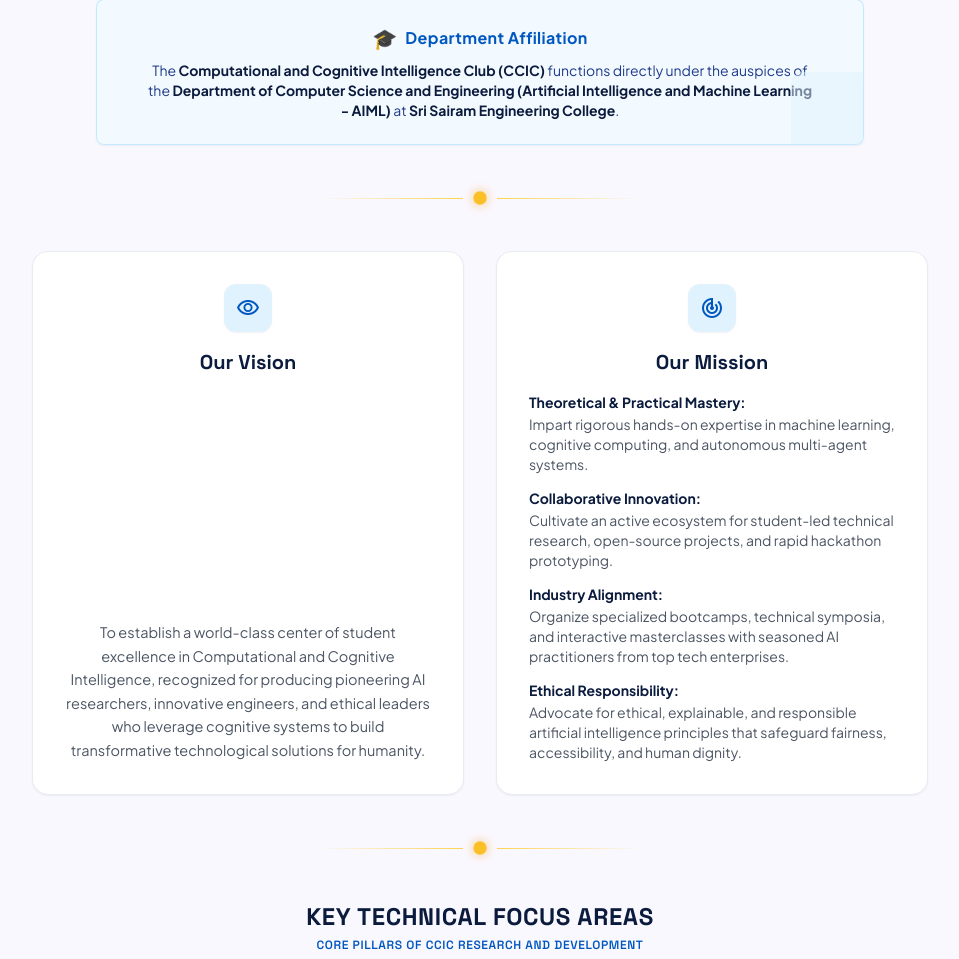
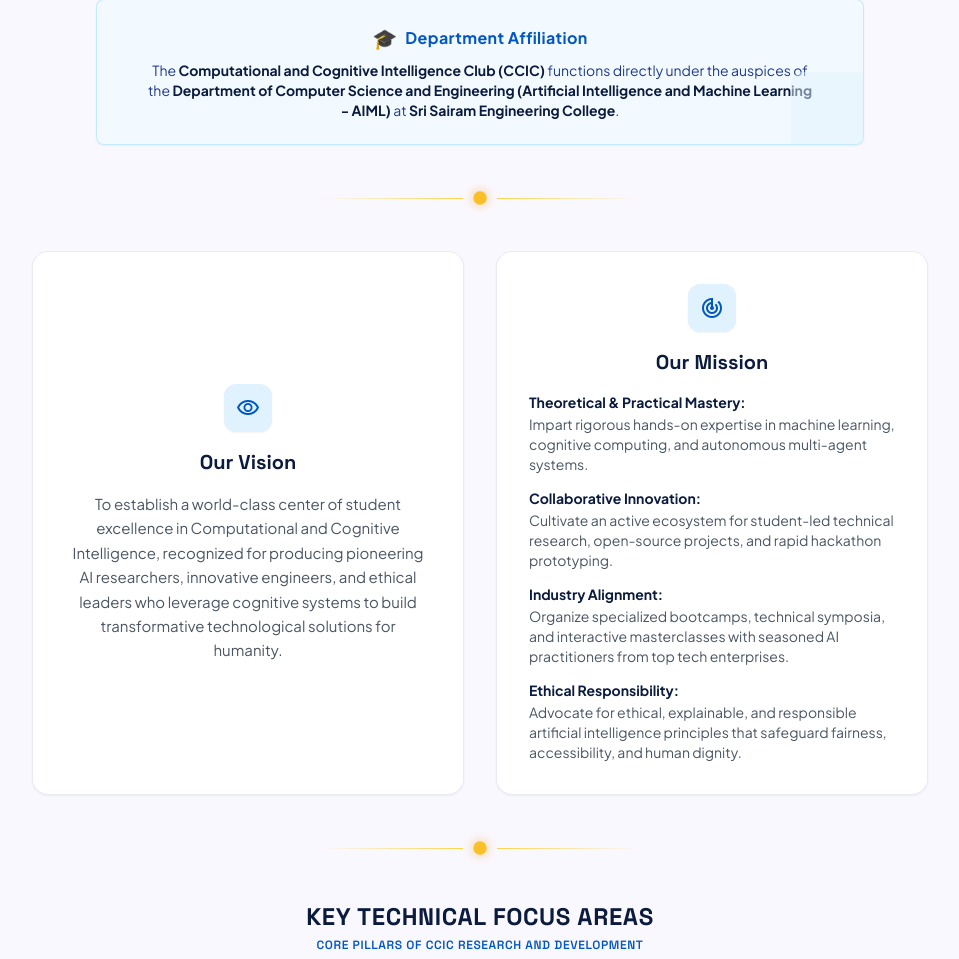
Before and after one commit to vabhijit516-bot/CCIC-club, a Flask app: page /about in a window 1280 px wide. Shown: the part 1049-2008 px from the top of the page, without its empty margins (160-1119 px from the left). Run offline with Flask 3, Linux system fonts and the light colour scheme; some libraries are stand-ins or nearby versions.

Commit message:
Center Our Vision card contents horizontally and vertically

```diff
--- a/about.html
+++ b/about.html
@@ -284,14 +284,14 @@
     <div class="w-full max-w-4xl grid grid-cols-1 md:grid-cols-2 gap-6 md:gap-8 items-stretch animate-fade-up delay-300">
 
       <!-- Vision Card -->
-      <div class="about-card bg-white rounded-2xl p-6 md:p-8 border border-slate-200/80 shadow-sm flex flex-col items-center text-center">
+      <div class="about-card bg-white rounded-2xl p-6 md:p-8 border border-slate-200/80 shadow-sm flex flex-col items-center justify-center text-center">
         <div class="w-12 h-12 rounded-full bg-sky-100 text-secondary flex items-center justify-center mb-4 shadow-sm">
           <span class="material-symbols-outlined text-[24px]">visibility</span>
         </div>
-        <h3 class="font-headline-sm text-xl font-bold text-[#0b1b3d] mb-4">
+        <h3 class="font-headline-sm text-xl font-bold text-[#0b1b3d] mb-4 text-center">
           Our Vision
         </h3>
-        <p class="font-body-md text-sm md:text-[14.5px] leading-relaxed text-[#4b5563] text-left md:text-center mt-auto">
+        <p class="font-body-md text-sm md:text-[15px] leading-relaxed text-[#4b5563] text-center max-w-md mx-auto">
           To establish a world-class center of student excellence in Computational and Cognitive Intelligence, recognized for producing pioneering AI researchers, innovative engineers, and ethical leaders who leverage cognitive systems to build transformative technological solutions for humanity.
         </p>
       </div>
--- a/templates/about.html
+++ b/templates/about.html
@@ -284,14 +284,14 @@
     <div class="w-full max-w-4xl grid grid-cols-1 md:grid-cols-2 gap-6 md:gap-8 items-stretch animate-fade-up delay-300">
 
       <!-- Vision Card -->
-      <div class="about-card bg-white rounded-2xl p-6 md:p-8 border border-slate-200/80 shadow-sm flex flex-col items-center text-center">
+      <div class="about-card bg-white rounded-2xl p-6 md:p-8 border border-slate-200/80 shadow-sm flex flex-col items-center justify-center text-center">
         <div class="w-12 h-12 rounded-full bg-sky-100 text-secondary flex items-center justify-center mb-4 shadow-sm">
           <span class="material-symbols-outlined text-[24px]">visibility</span>
         </div>
-        <h3 class="font-headline-sm text-xl font-bold text-[#0b1b3d] mb-4">
+        <h3 class="font-headline-sm text-xl font-bold text-[#0b1b3d] mb-4 text-center">
           Our Vision
         </h3>
-        <p class="font-body-md text-sm md:text-[14.5px] leading-relaxed text-[#4b5563] text-left md:text-center mt-auto">
+        <p class="font-body-md text-sm md:text-[15px] leading-relaxed text-[#4b5563] text-center max-w-md mx-auto">
           To establish a world-class center of student excellence in Computational and Cognitive Intelligence, recognized for producing pioneering AI researchers, innovative engineers, and ethical leaders who leverage cognitive systems to build transformative technological solutions for humanity.
         </p>
       </div>
```
